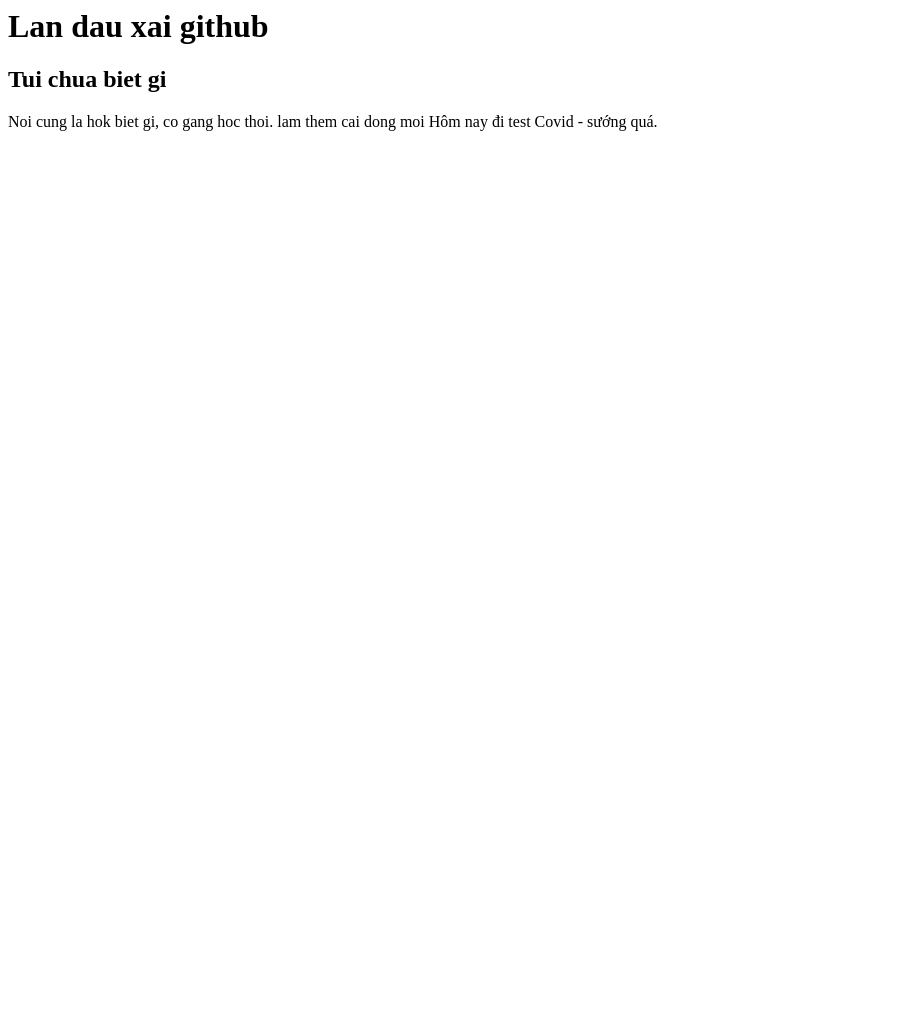
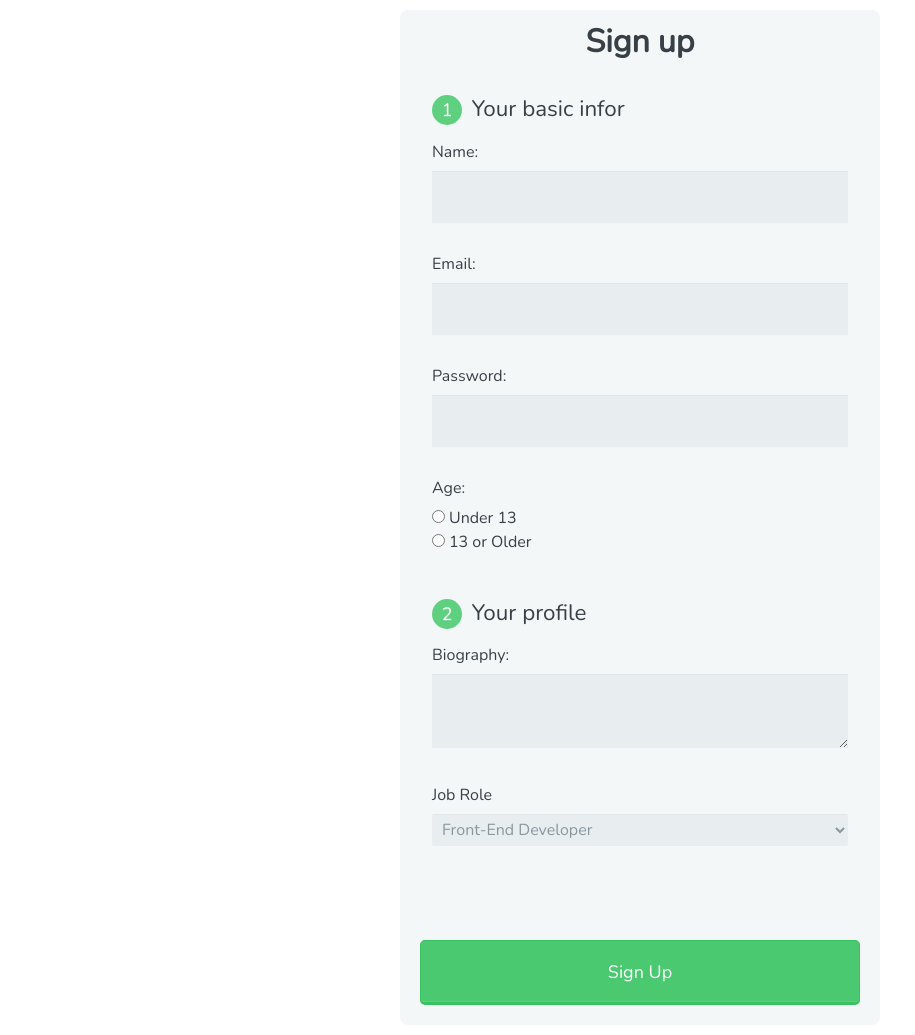
Before and after one commit to chinhvc/helloworld, a plain HTML site: page index.html in a window 1280 px wide. Shown: the whole page, without its empty margins (0-915 px from the left). Before the commit the page ends 800 px from the top, so only its background shows below. Drawn offline with nearby package versions, Linux system fonts and the light colour scheme.

Commit message:
Add new index.html file for TeamTreeHouse project

```diff
--- /dev/null
+++ b/css/main.css
@@ -0,0 +1,117 @@
+*, *:before, *:after {
+    -moz-box-sizing: border-box;
+    -webkit-box-sizing: border-box;
+    box-sizing: border-box;
+  }
+
+  body {
+    font-family: 'Nunito', sans-serif;
+    color: #384047;
+  }
+
+  form {
+    max-width: 300px;
+    margin: 10px auto;
+    padding: 10px 20px;
+    background: #f4f7f8;
+    border-radius: 8px;
+  }
+
+  h1 {
+    margin: 0 0 30px 0;
+    text-align: center;
+  }
+
+  input[type="text"],
+  input[type="password"],
+  input[type="date"],
+  input[type="datetime"],
+  input[type="email"],
+  input[type="number"],
+  input[type="search"],
+  input[type="tel"],
+  input[type="time"],
+  input[type="url"],
+  textarea,
+  select {
+    background: rgba(255,255,255,0.1);
+    border: none;
+    font-size: 16px;
+    height: auto;
+    margin: 0;
+    outline: 0;
+    padding: 15px;
+    width: 100%;
+    background-color: #e8eeef;
+    color: #8a97a0;
+    box-shadow: 0 1px 0 rgba(0,0,0,0.03) inset;
+    margin-bottom: 30px;
+  }
+
+  input[type="radio"],
+  input[type="checkbox"] {
+    margin: 0 4px 8px 0;
+  }
+
+  select {
+    padding: 6px;
+    height: 32px;
+    border-radius: 2px;
+  }
+
+  button {
+    padding: 19px 39px 18px 39px;
+    color: #FFF;
+    background-color: #4bc970;
+    font-size: 18px;
+    text-align: center;
+    font-style: normal;
+    border-radius: 5px;
+    width: 100%;
+    border: 1px solid #3ac162;
+    border-width: 1px 1px 3px;
+    box-shadow: 0 -1px 0 rgba(255,255,255,0.1) inset;
+    margin-bottom: 10px;
+  }
+
+  fieldset {
+    margin-bottom: 30px;
+    border: none;
+  }
+
+  legend {
+    font-size: 1.4em;
+    margin-bottom: 10px;
+  }
+
+  label {
+    display: block;
+    margin-bottom: 8px;
+  }
+
+  label.light {
+    font-weight: 300;
+    display: inline;
+  }
+
+  .number {
+    background-color: #5fcf80;
+    color: #fff;
+    height: 30px;
+    width: 30px;
+    display: inline-block;
+    font-size: 0.8em;
+    margin-right: 4px;
+    line-height: 30px;
+    text-align: center;
+    text-shadow: 0 1px 0 rgba(255,255,255,0.2);
+    border-radius: 100%;
+  }
+
+  @media screen and (min-width: 480px) {
+
+    form {
+      max-width: 480px;
+    }
+
+  }
--- a/index.html
+++ b/index.html
@@ -1,5 +1,62 @@
-<h1>Lan dau xai github</h1>
-<h2>Tui chua biet gi</h2>
-Noi cung la hok biet gi, co gang hoc thoi.
-lam them cai dong moi
-Hôm nay đi test Covid - sướng quá.
+<!DOCTYPE html>
+<html>
+    <head>
+        <meta charset="utf-8">
+        <meta name="viewport" content="width=device-width, initial-scale=1.0">
+        <title>Sign Up Form</title>
+        <link rel="stylesheet" href="css/normalize.css">
+        <link href='http://fonts.googleapis.com/css?family=Nunito:400,300' rel='stylesheet' type='text/css'>
+        <link rel="stylesheet" href="css/main.css">
+    </head>
+    <body>
+        <form action="index.html" method="post">
+            <h1>Sign up</h1>
+
+            <fieldset>
+                <legend><span class="number">1</span> Your basic infor</legend>
+                <label for="name=">Name:</label>
+                <input type="text" id="name" name="user_name">
+                <br>
+                <label for="mail">Email:</label>
+                <input type="email" id="mail" name="user_email">
+                <br>
+                <label for="password">Password:</label>
+                <input type="password" id="password" name="userpassword" name="user_email">
+
+                <label>Age:</label>
+                    <input type="radio" id="under_13" value="under_13" name="user_age"><label for="under_13" class="light">Under 13</label>
+                    <br>
+                    <input type="radio" id="over_13" value="over_13" name="user_age"><label for="over_13" class="light">13 or Older</label>
+
+                <br>
+            </fieldset>
+            <fieldset>
+                <legend><span class="number">2</span> Your profile</legend>
+                <label for="bio">Biography:</label>
+                <textarea id="bio" name="user_bio"></textarea>
+
+                <label for="job">Job Role</label>
+                <select id="job" name="user_job">
+                    <optgroup label="Web">
+                        <option value="frontend_developer">Front-End Developer</option>
+                        <option value="php_developer">PHP Developer</option>
+                        <option value="python_developer">Python Developer</option>
+                        <option value="rails_developer">Rails Developer</option>
+                    </optgroup>
+                    <optgroup label="Mobile">
+                        <option value="android">Android Developer</option>
+                        <option value="ios">iOS Developer</option>
+                        <option value="mobile">Mobile Developer</option>
+                    </optgroup>
+                    <optgroup label="Bussiness">
+                        <option value="bussiness_owner">Bussiness Owner</option>
+                        <option value="freelancer">Freelancer</option>
+                    </optgroup>
+                </select>
+
+            </fieldset>
+            <br>
+            <button type="submit">Sign Up</button>
+        </form>
+    </body>
+</html>
```
Also changed, not shown: css/normalize.css (added).
